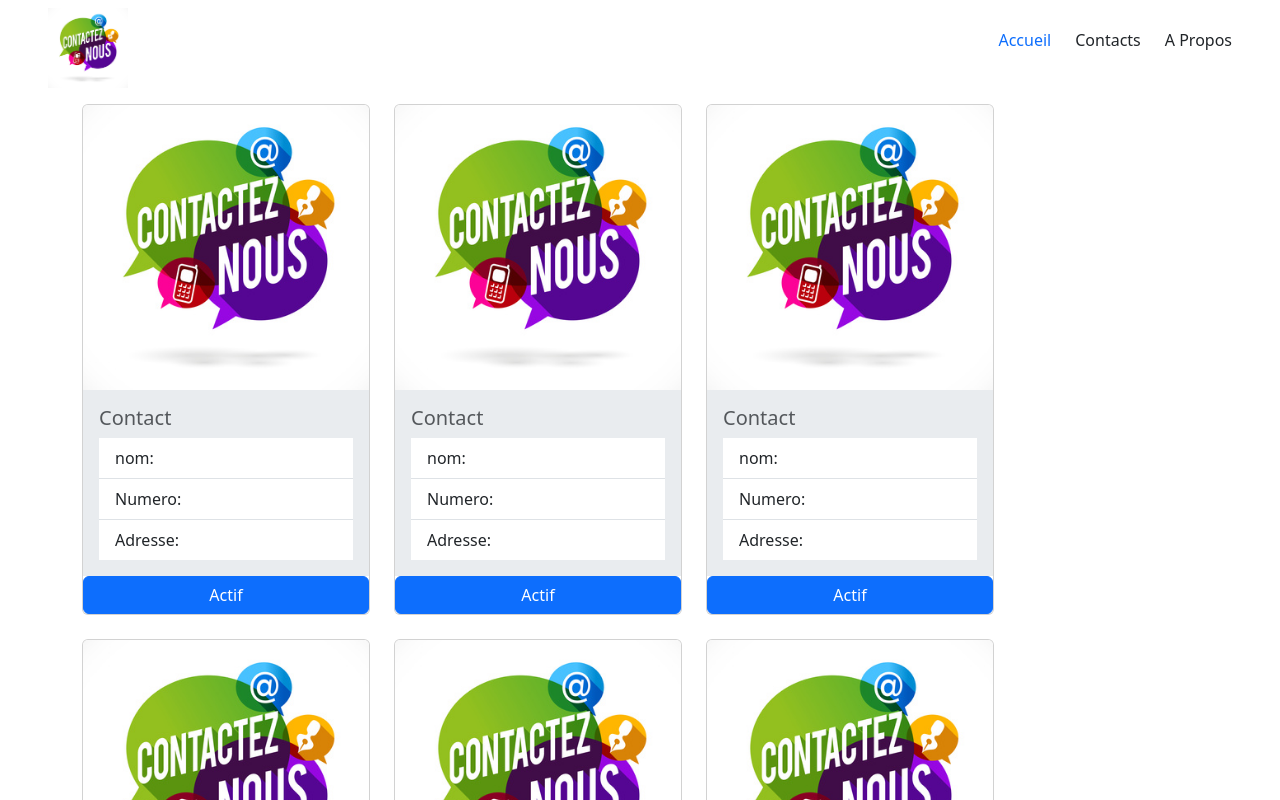
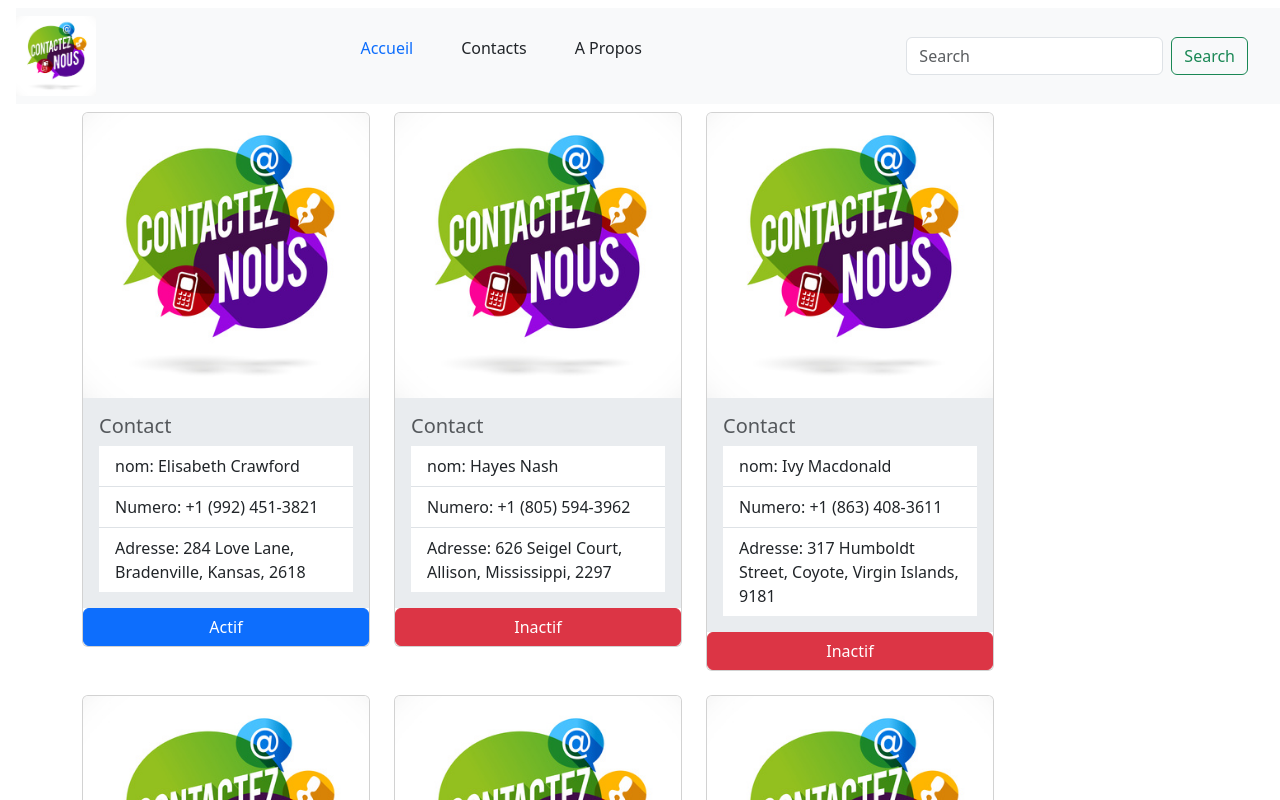
Before and after one commit to NGANDJUI23/contacts-app, an Angular app: page / in a window 1280 px wide. Shown: the top 800 px of the page. Built offline with nearby package versions, Linux system fonts and the light colour scheme.

Commit message:
Finalisation de la page home et correction de la navbar

```diff
--- a/src/app/components/contact/contact.component.html
+++ b/src/app/components/contact/contact.component.html
@@ -8,7 +8,7 @@
       <li class="list-group-item">Adresse: {{adresse}}</li>
     </ul>
   </div>
-  @if (etat) {
+  @if (etat == "true") {
     <button class=" btn btn-primary" type="button">Actif</button>
   }
   @else {
--- a/src/app/components/contact/contact.component.ts
+++ b/src/app/components/contact/contact.component.ts
@@ -1,4 +1,4 @@
-import { Component } from '@angular/core';
+import { Component, Input } from '@angular/core';
 
 @Component({
   selector: 'app-contact',
@@ -8,8 +8,8 @@ import { Component } from '@angular/core';
   styleUrl: './contact.component.scss'
 })
 export class ContactComponent {
-  nom!: string;
-  numero!: string;
-  adresse!: string;
-  etat: boolean = true;
+  @Input() nom!: string;
+  @Input() numero!: string;
+  @Input() adresse!: string;
+  @Input() etat: string = "true";
 }
--- a/src/app/components/cool-contacts/cool-contacts.component.html
+++ b/src/app/components/cool-contacts/cool-contacts.component.html
@@ -1,8 +1,8 @@
-<div class="container">
+<div class="container" style="margin-top: 7rem;">
   <div class="row">
     <div class="col d-flex flex-row flex-wrap gap-4 ">
       @for (contact of service_contact.contact_pomme_fruit_favoris(); track $index) {
-      <app-contact></app-contact>
+      <app-contact nom = "{{contact.name}}" numero="{{contact.phone}}" adresse="{{contact.address}}" etat="{{contact.isActive}}"></app-contact>
       }
     </div>
   </div>
--- a/src/app/components/navbar/navbar.component.html
+++ b/src/app/components/navbar/navbar.component.html
@@ -1,9 +1,9 @@
-<header class="d-flex m-3 mt-2 align-items-center logo justify-content-between ms-5 me-5">
+<header class="d-flex m-2 mt-2 align-items-center logo justify-content-between ms-3 header position-fixed z-3 w-100 navbar navbar-expand-lg bg-body-tertiary">
   <div class="" style="width: 5rem; height: 5rem;">
     <img src="assets/contact.jpeg" alt="logo_img" width="100%" height="100%">
   </div>
   <nav>
-    <ol class="d-flex gap-4 list-unstyled ">
+    <ol class="d-flex gap-5 list-unstyled">
       <li>
         <a href="" class="text-decoration-none text-{{color}}" >Accueil</a>
       </li>
@@ -15,4 +15,8 @@
       </li>
     </ol>
   </nav>
+  <form class="d-flex me-5" role="search">
+    <input class="form-control me-2" type="search" placeholder="Search" aria-label="Search">
+    <button class="btn btn-outline-success" type="submit">Search</button>
+  </form>
 </header>
--- a/src/home/home.component.html
+++ b/src/home/home.component.html
@@ -1,2 +1,2 @@
 <app-navbar></app-navbar>
-<app-cool-contacts></app-cool-contacts>
+<app-cool-contacts class="bg-dark"></app-cool-contacts>
```
